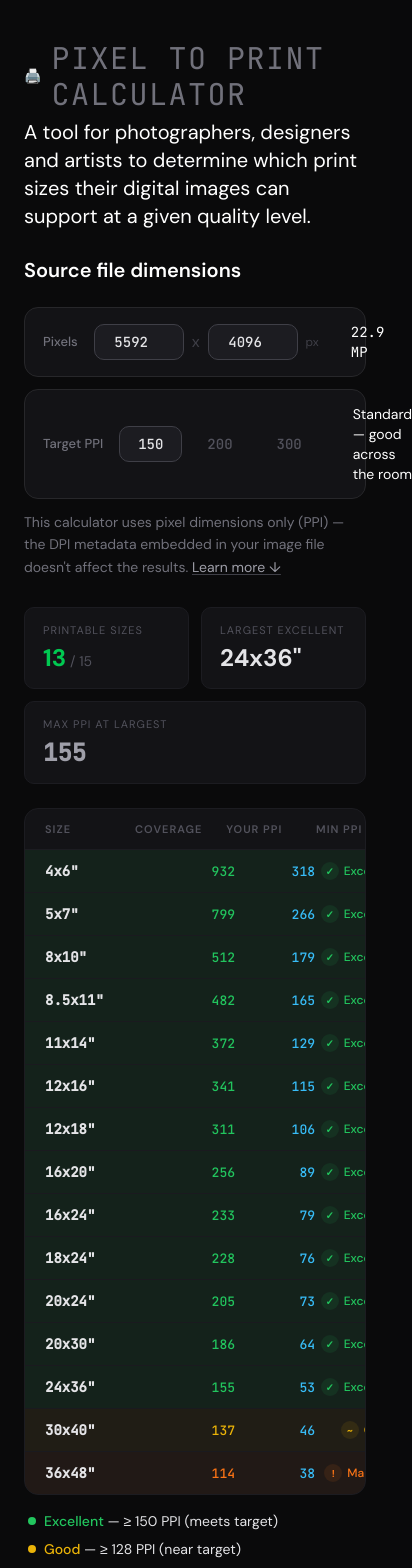
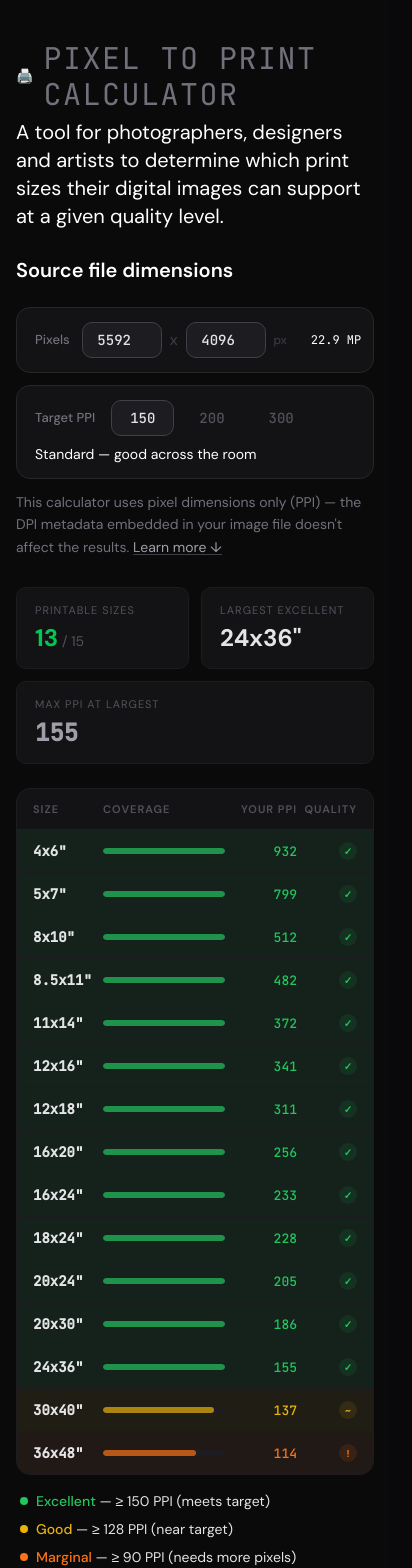
Before and after one commit to devhowyalike/print-calculator, a React (Vite) app: page / in a window 390 px wide. Shown: the top 1568 px of the page, 412 px wide, since content can reach past the window. Built offline with nearby package versions, Linux system fonts and the light colour scheme.

Commit message:
Optimize for mobile

```diff
--- a/index.html
+++ b/index.html
@@ -2,7 +2,7 @@
 <html lang="en" class="dark">
   <head>
     <meta charset="utf-8" />
-    <meta name="viewport" content="width=device-width, initial-scale=1" />
+    <meta name="viewport" content="width=device-width, initial-scale=1, maximum-scale=1" />
     <title>Pixel to Print Calculator</title>
     <link rel="preconnect" href="https://fonts.googleapis.com" />
     <link rel="preconnect" href="https://fonts.gstatic.com" crossorigin />
--- a/src/App.tsx
+++ b/src/App.tsx
@@ -3,7 +3,7 @@ import PPIExplainer from "./components/PPIExplainer";
 
 export default function App() {
   return (
-    <div className="min-h-screen bg-[#0a0a0b] text-zinc-200 px-6 py-10">
+    <div className="min-h-screen bg-[#0a0a0b] text-zinc-200 px-4 sm:px-6 py-10">
       <div className="mx-auto max-w-[780px]">
         <PrintCalculator />
 
--- a/src/components/PrintCalculator.tsx
+++ b/src/components/PrintCalculator.tsx
@@ -12,12 +12,15 @@ import {
 
 export default function PrintCalculator() {
   const [dpi, setDpi] = useState(150);
-  const [pixelW, setPixelW] = useState(DEFAULT_WIDTH);
-  const [pixelH, setPixelH] = useState(DEFAULT_HEIGHT);
+  const [pixelWStr, setPixelWStr] = useState(String(DEFAULT_WIDTH));
+  const [pixelHStr, setPixelHStr] = useState(String(DEFAULT_HEIGHT));
+
+  const pixelW = parseInt(pixelWStr) || 0;
+  const pixelH = parseInt(pixelHStr) || 0;
 
   const data = useMemo(() => {
-    const w = pixelW || 0;
-    const h = pixelH || 0;
+    const w = pixelW;
+    const h = pixelH;
     return COMMON_SIZES.map((size) => {
       const effectiveDPI = Math.round(getEffectiveDPI(size, w, h));
       const viewingPPI = getViewingPPI(size);
@@ -52,38 +55,42 @@ export default function PrintCalculator() {
       </div>
 
       {/* Dimension Inputs */}
-      <div className="mb-3 flex items-center gap-4 rounded-xl border border-zinc-800 bg-[#131316] px-[18px] py-3.5">
+      <div className="mb-3 flex items-center gap-3 rounded-xl border border-zinc-800 bg-[#131316] px-[18px] py-3.5">
         <span className="whitespace-nowrap text-[13px] font-medium text-zinc-500">
           Pixels
         </span>
         <div className="flex items-center gap-2">
           <input
             type="number"
-            value={pixelW}
-            onChange={(e) =>
-              setPixelW(Math.max(0, parseInt(e.target.value) || 0))
-            }
-            className="w-[90px] rounded-lg border border-zinc-700 bg-[#1c1c21] px-3 py-[7px] text-center font-mono text-sm font-medium text-zinc-200 outline-none focus:border-zinc-500"
+            value={pixelWStr}
+            onChange={(e) => setPixelWStr(e.target.value)}
+            onBlur={(e) => {
+              const n = parseInt(e.target.value);
+              setPixelWStr(String(isNaN(n) || n < 0 ? 0 : n));
+            }}
+            className="w-[80px] sm:w-[90px] rounded-lg border border-zinc-700 bg-[#1c1c21] px-3 py-[7px] text-center font-mono text-sm font-medium text-zinc-200 outline-none focus:border-zinc-500"
           />
           <span className="text-base font-light text-zinc-700">x</span>
           <input
             type="number"
-            value={pixelH}
-            onChange={(e) =>
-              setPixelH(Math.max(0, parseInt(e.target.value) || 0))
-            }
-            className="w-[90px] rounded-lg border border-zinc-700 bg-[#1c1c21] px-3 py-[7px] text-center font-mono text-sm font-medium text-zinc-200 outline-none focus:border-zinc-500"
+            value={pixelHStr}
+            onChange={(e) => setPixelHStr(e.target.value)}
+            onBlur={(e) => {
+              const n = parseInt(e.target.value);
+              setPixelHStr(String(isNaN(n) || n < 0 ? 0 : n));
+            }}
+            className="w-[80px] sm:w-[90px] rounded-lg border border-zinc-700 bg-[#1c1c21] px-3 py-[7px] text-center font-mono text-sm font-medium text-zinc-200 outline-none focus:border-zinc-500"
           />
           <span className="text-xs text-zinc-700">px</span>
         </div>
         <div className="flex-1" />
-        <span className="font-mono text-sm text-white">
+        <span className="font-mono text-xs sm:text-sm text-white whitespace-nowrap">
           {((pixelW * pixelH) / 1000000).toFixed(1)} MP
         </span>
       </div>
 
       {/* PPI Selector */}
-      <div className="mb-7 flex items-center gap-4 rounded-xl border border-zinc-800 bg-[#131316] px-[18px] py-3.5">
+      <div className="mb-7 flex flex-wrap items-center gap-x-4 gap-y-2 rounded-xl border border-zinc-800 bg-[#131316] px-[18px] py-3.5">
         <span className="whitespace-nowrap text-[13px] font-medium text-zinc-500">
           Target PPI
         </span>
@@ -102,7 +109,7 @@ export default function PrintCalculator() {
             </button>
           ))}
         </div>
-        <div className="flex-1" />
+        <span className="hidden sm:block flex-1" />
         <span className="text-sm text-white">
           {dpi <= 150
             ? "Standard \u2014 good across the room"
@@ -157,12 +164,13 @@ export default function PrintCalculator() {
 
       {/* Table */}
       <div className="overflow-hidden rounded-[14px] border border-[#1c1c21] bg-[#131316]">
-        <div className="grid grid-cols-[90px_1fr_80px_80px_80px] border-b border-[#1c1c21] px-5 py-3 text-[11px] font-semibold uppercase tracking-[1px] text-zinc-600">
+        <div className="grid grid-cols-[70px_1fr_60px_60px] sm:grid-cols-[90px_1fr_80px_80px_80px] border-b border-[#1c1c21] px-4 sm:px-5 py-3 text-[11px] font-semibold uppercase tracking-[1px] text-zinc-600">
           <div>Size</div>
           <div>Coverage</div>
           <div className="text-right">Your PPI</div>
-          <div className="text-right">Min PPI</div>
-          <div className="text-right">Quality</div>
+          <div className="text-right sm:hidden">Quality</div>
+          <div className="hidden sm:block text-right">Min PPI</div>
+          <div className="hidden sm:block text-right">Quality</div>
         </div>
 
         {data.map((item, i) => {
@@ -174,7 +182,7 @@ export default function PrintCalculator() {
           return (
             <div
               key={item.name}
-              className="grid grid-cols-[90px_1fr_80px_80px_80px] items-center px-5 py-[11px] transition-colors duration-300"
+              className="grid grid-cols-[70px_1fr_60px_60px] sm:grid-cols-[90px_1fr_80px_80px_80px] items-center px-4 sm:px-5 py-[11px] transition-colors duration-300"
               style={{
                 background: sc.bg,
                 borderBottom:
@@ -184,7 +192,7 @@ export default function PrintCalculator() {
               <div className="font-mono text-sm font-semibold text-zinc-200">
                 {item.name}
               </div>
-              <div className="pr-5">
+              <div className="pr-3 sm:pr-5">
                 <div className="h-1.5 overflow-hidden rounded-full bg-[#1c1c21]">
                   <div
                     className="h-full rounded-full opacity-70 transition-[width] duration-400 ease-out"
@@ -201,8 +209,21 @@ export default function PrintCalculator() {
               >
                 {item.effectiveDPI}
               </div>
+              {/* Mobile: show quality icon only */}
               <div
-                className="text-right font-mono text-[13px] font-medium"
+                className="flex sm:hidden items-center justify-end"
+                style={{ color: sc.color }}
+              >
+                <span
+                  className="inline-flex h-[18px] w-[18px] items-center justify-center rounded-full text-[10px] font-bold"
+                  style={{ background: `${sc.color}18` }}
+                >
+                  {sc.icon}
+                </span>
+              </div>
+              {/* Desktop: Min PPI */}
+              <div
+                className="hidden sm:block text-right font-mono text-[13px] font-medium"
                 style={{
                   color:
                     item.effectiveDPI >= item.viewingPPI
@@ -212,8 +233,9 @@ export default function PrintCalculator() {
               >
                 {item.viewingPPI}
               </div>
+              {/* Desktop: Quality label */}
               <div
-                className="flex items-center justify-end gap-[5px] text-right text-xs font-medium"
+                className="hidden sm:flex items-center justify-end gap-[5px] text-right text-xs font-medium"
                 style={{ color: sc.color }}
               >
                 <span
```
